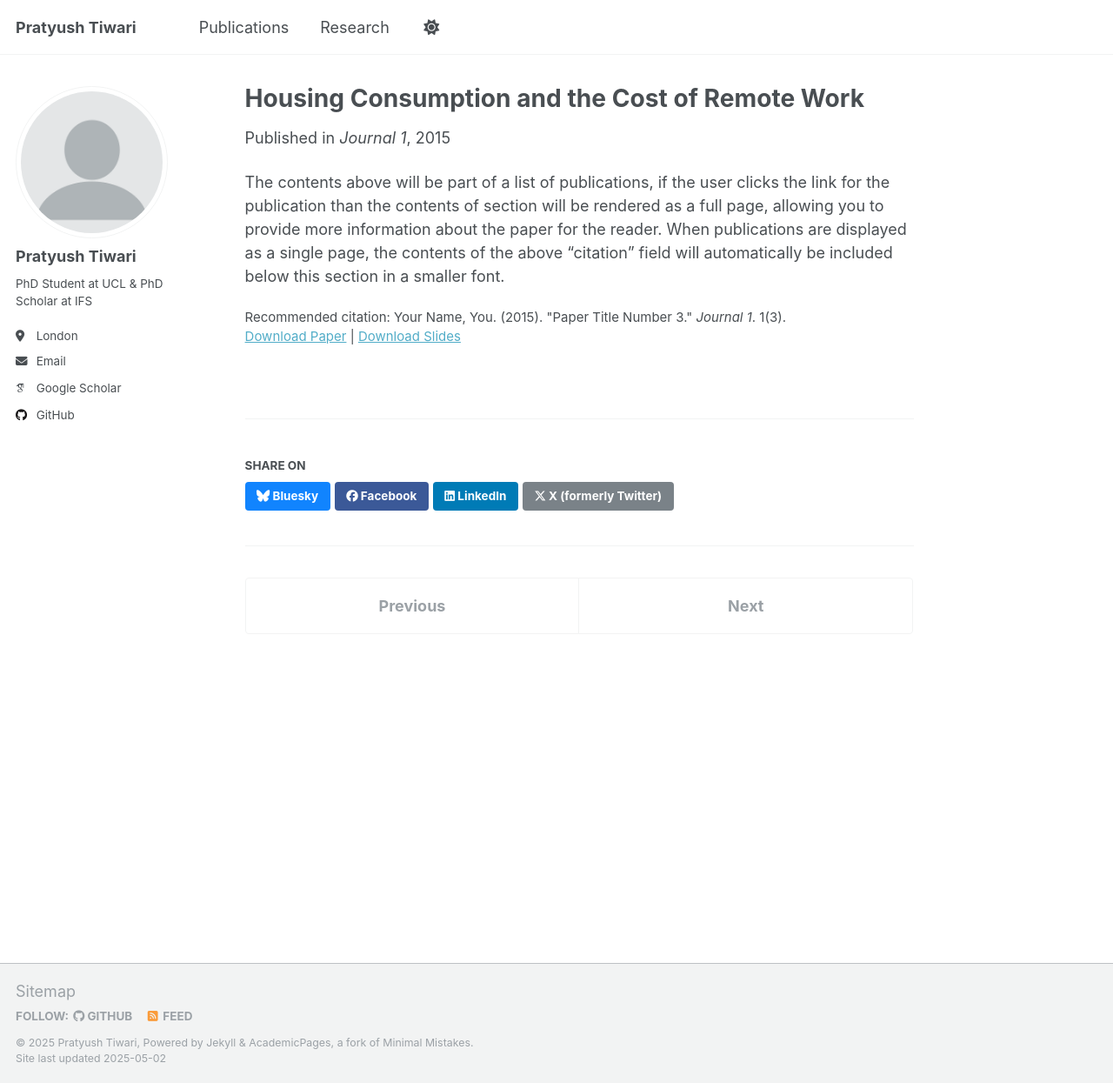
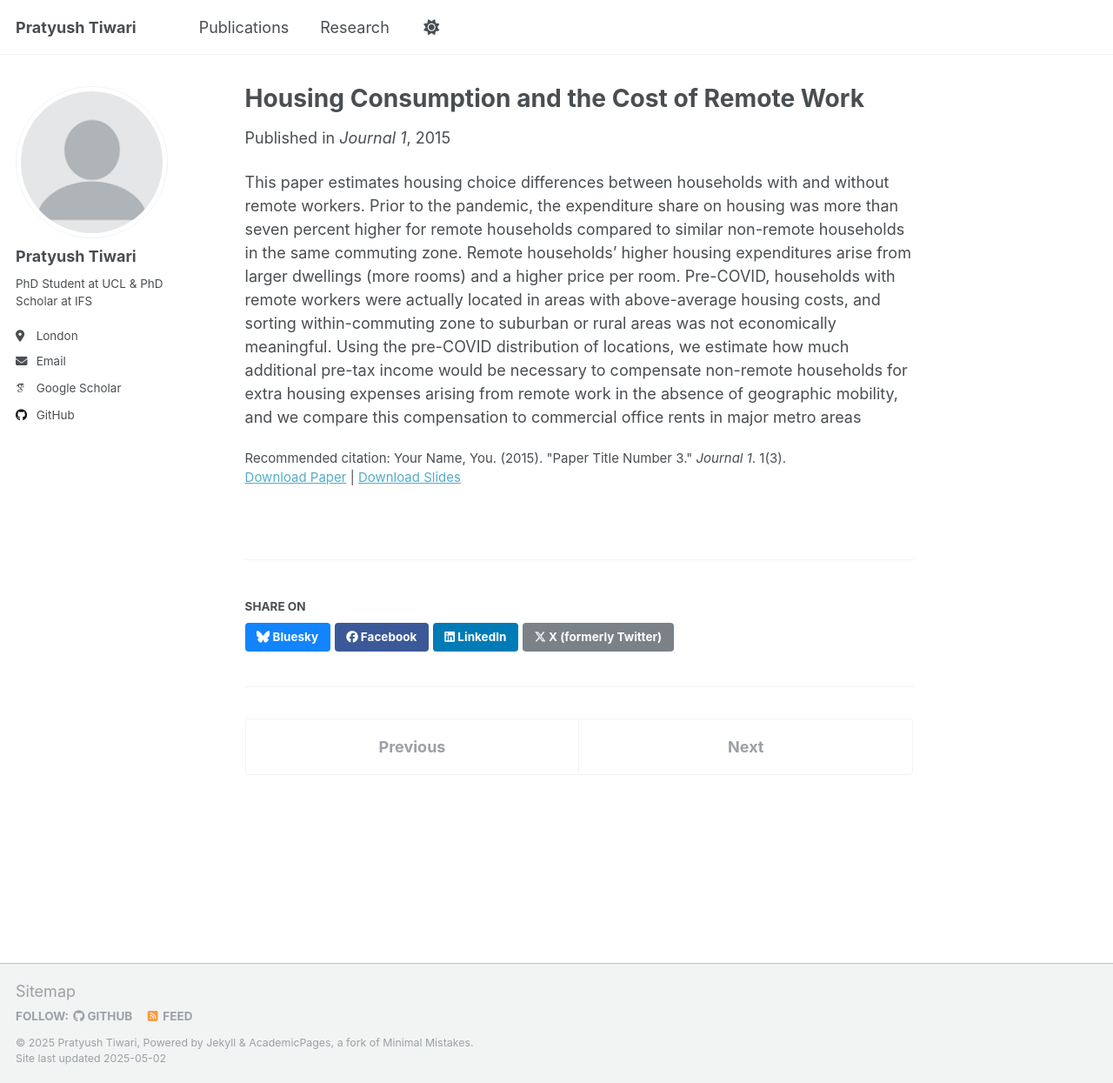
Before and after one commit to PratyushTiwari/pratyushtiwari.github.io, a Jekyll site: the page built from _publications/paper_housing.md, in a window 1280 px wide and 1245 px high. Shown: the whole window at 87% size. Built offline with Jekyll 4.4.1, drawn with Linux system fonts in a browser that asks for light colours; some web fonts are replaced.

Commit message:
Update paper_housing.md

```diff
--- a/_publications/paper_housing.md
+++ b/_publications/paper_housing.md
@@ -9,6 +9,7 @@ venue: 'Journal 1'
 slidesurl: 'http://academicpages.github.io/files/slides3.pdf'
 paperurl: 'http://academicpages.github.io/files/paper3.pdf'
 citation: 'Your Name, You. (2015). &quot;Paper Title Number 3.&quot; <i>Journal 1</i>. 1(3).'
+coauthors: "Chris Stanton"
 ---
 
-The contents above will be part of a list of publications, if the user clicks the link for the publication than the contents of section will be rendered as a full page, allowing you to provide more information about the paper for the reader. When publications are displayed as a single page, the contents of the above "citation" field will automatically be included below this section in a smaller font.
+This paper estimates housing choice differences between households with and without remote workers. Prior to the pandemic, the expenditure share on housing was more than seven percent higher for remote households compared to similar non-remote households in the same commuting zone. Remote households’ higher housing expenditures arise from larger dwellings (more rooms) and a higher price per room. Pre-COVID, households with remote workers were actually located in areas with above-average housing costs, and sorting within-commuting zone to suburban or rural areas was not economically meaningful. Using the pre-COVID distribution of locations, we estimate how much additional pre-tax income would be necessary to compensate non-remote households for extra housing expenses arising from remote work in the absence of geographic mobility, and we compare this compensation to commercial office rents in major metro areas
```
